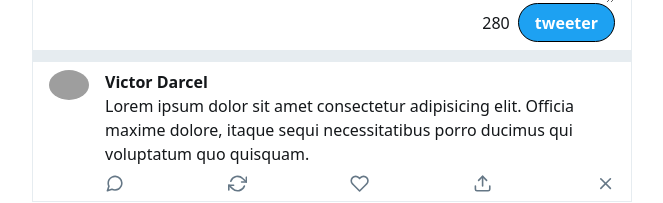
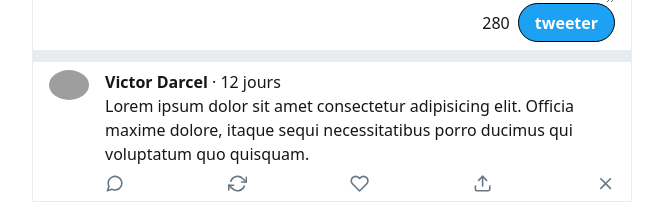
Before and after one commit to darcelvictor/twitLik, a React (Create React App) app: page / in a window 1280 px wide. Shown: the part 137-340 px from the top of the page, without its empty margins (308-971 px from the left). Built offline with nearby package versions, Linux system fonts and the light colour scheme; grey boxes are pictures that could not be loaded.

Commit message:
add date to message

```diff
--- a/src/components/Message.js
+++ b/src/components/Message.js
@@ -7,6 +7,8 @@ import {
   FiRefreshCw,
   FiUpload,
 } from "react-icons/fi";
+import { formatDistanceToNow } from "date-fns/esm";
+import { fr } from "date-fns/locale";
 
 function Message({ className }) {
   return (
@@ -19,7 +21,8 @@ function Message({ className }) {
       </div>
       <div className="message">
         <header>
-          <h3>Victor Darcel</h3>
+          <h3>Victor Darcel </h3>
+          <span>· {formatDistanceToNow(1615747265360, { locale: fr })}</span>
         </header>
         <p>
           Lorem ipsum dolor sit amet consectetur adipisicing elit. Officia
```
